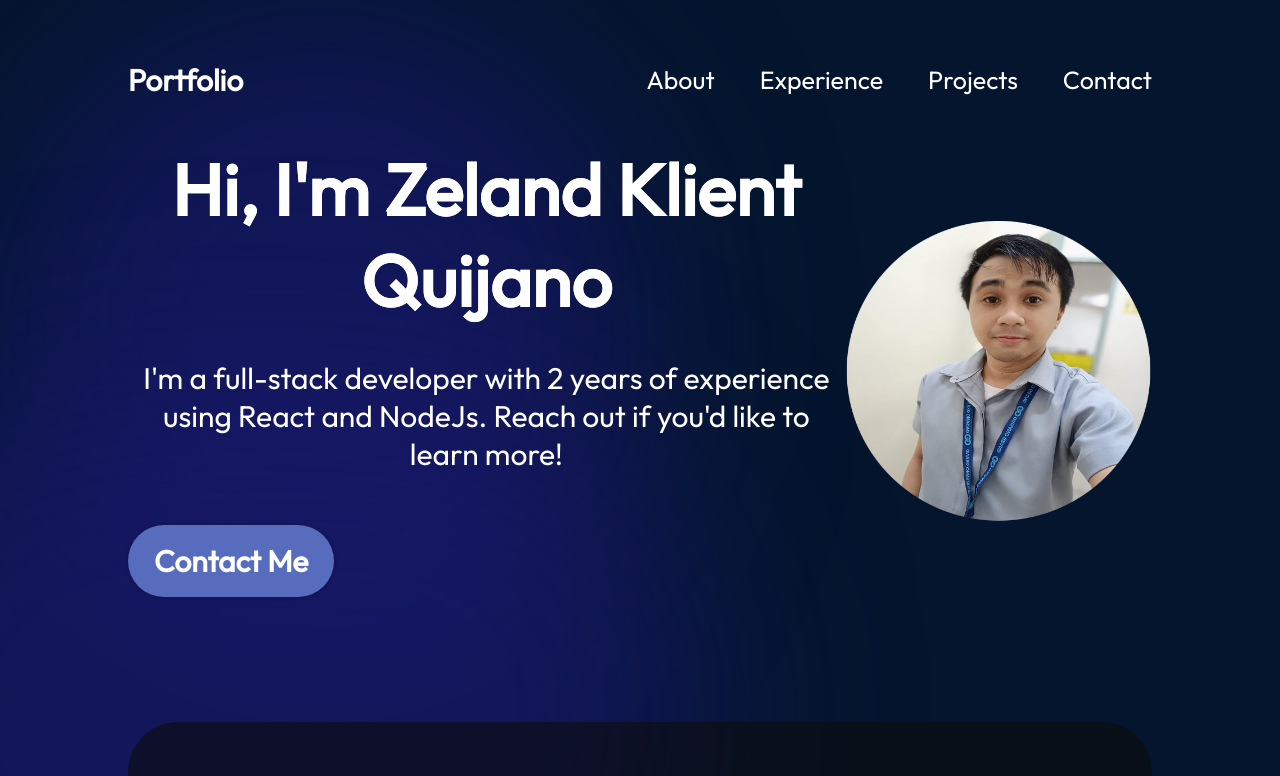
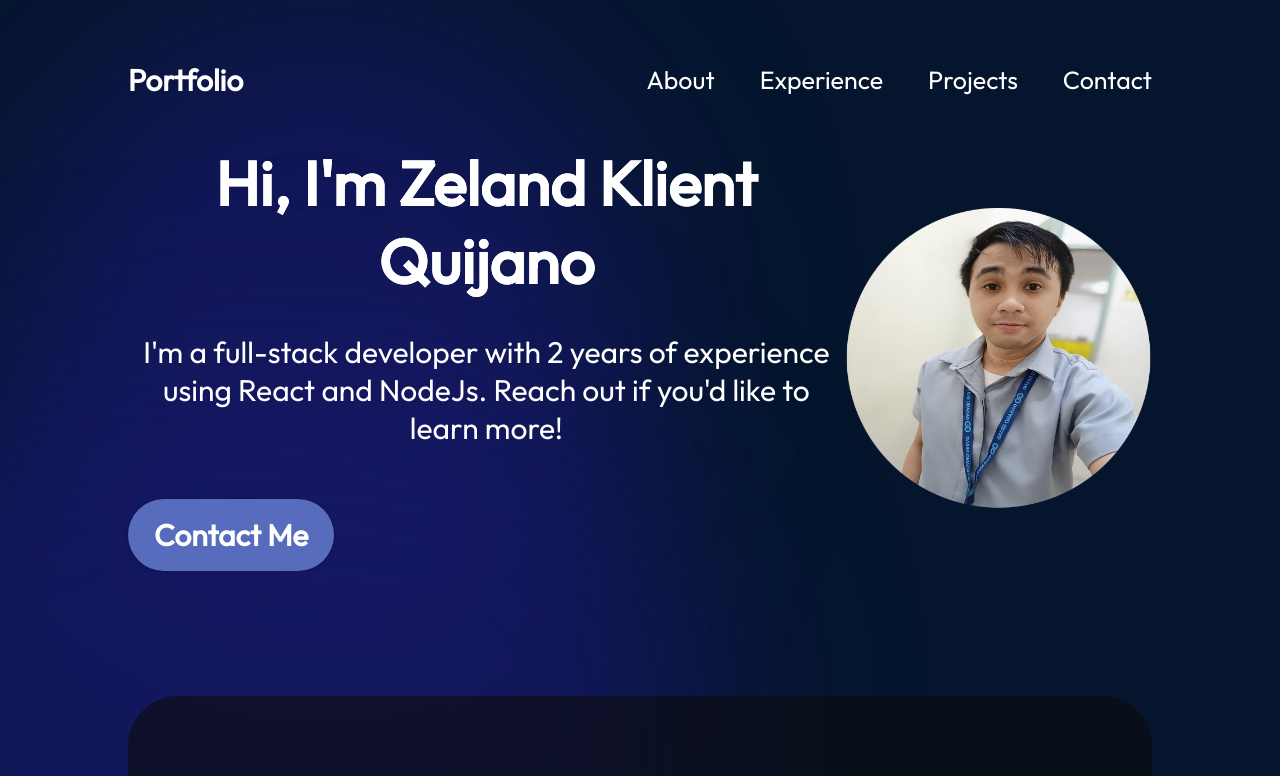
Before and after one commit to Kei-psample/portfolio, a React (Vite) app: page / in a window 1280 px wide. Shown: the top 776 px of the page. Built offline with nearby package versions, Linux system fonts and the light colour scheme.

Commit message:
Me.module.css

```diff
--- a/src/components/Me/Me.module.css
+++ b/src/components/Me/Me.module.css
@@ -21,7 +21,7 @@
 
 .title {
     text-align: center;
-    font-size: 72px;
+    font-size: 62px;
     font-weight: 900;
     margin-bottom: 33px;
     font-family: var(--font-roboto);
```
